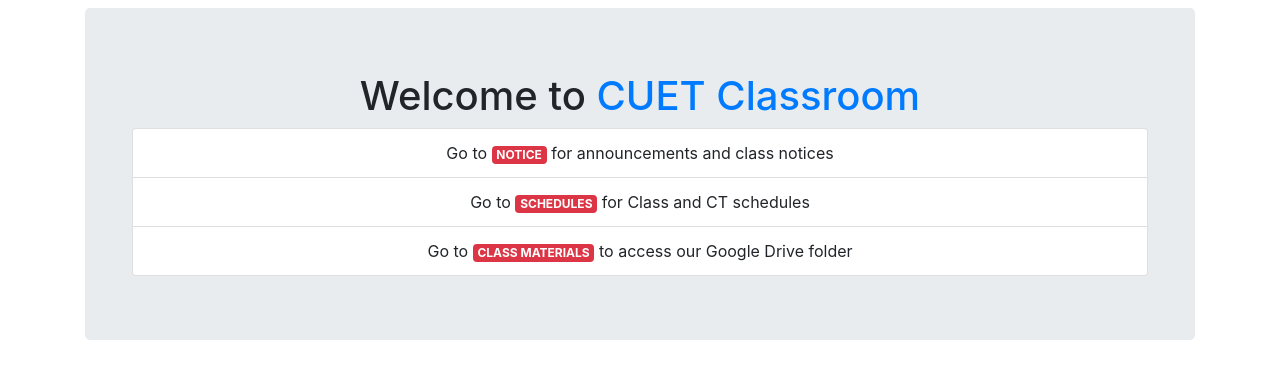
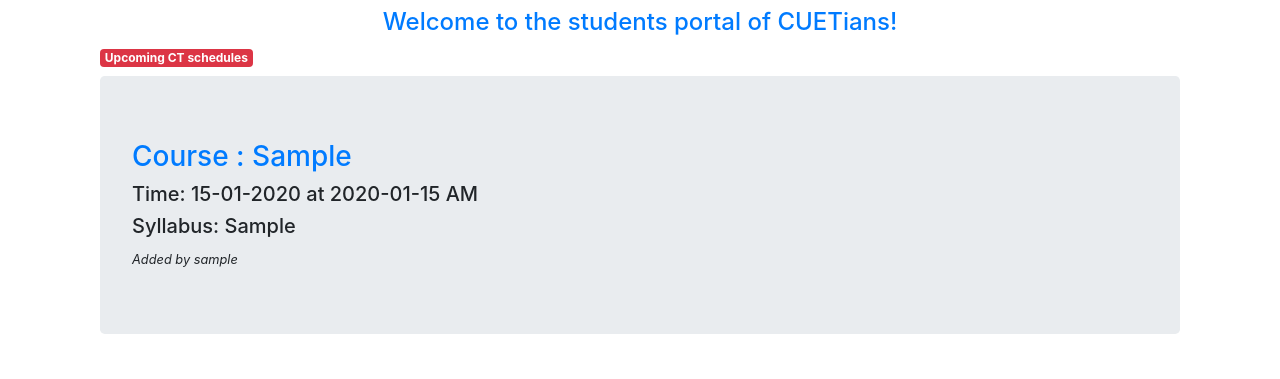
Before and after one commit to NafiAsib/cuet-classroom, a Flask app: page / in a window 1280 px wide. Shown: the part 64-443 px from the top of the page. Run offline with Flask 2, Linux system fonts and the light colour scheme; tables that the repository leaves empty hold one stand-in row (values such as "Sample post"); some libraries are stand-ins or nearby versions.

Commit message:
Layout Update

```diff
--- a/classroom/models.py
+++ b/classroom/models.py
@@ -9,17 +9,16 @@
     id = db.Column(db.Integer, primary_key=True)
     username = db.Column(db.String(20), nullable=False)
     email = db.Column(db.String(50), unique=True, nullable=False)
-    image_file = db.Column(db.String(20), nullable=False, default='default.jpg')
     password = db.Column(db.String(60), nullable=False)
     cts = db.relationship('Ct', backref='poster', lazy=True)
 
     def __repr__(self):
-        return f"User('{self.username}', '{self.email}', '{self.image_file}')"
+        return f"User('{self.username}', '{self.email}')"
 
 class Ct(db.Model):
     id = db.Column(db.Integer, primary_key=True)
     course = db.Column(db.String(10), nullable=False)
-    date = db.Column(db.String(10), nullable=False)
+    date = db.Column(db.DateTime, nullable=False)
     time = db.Column(db.String(10), nullable=False)
     syllabus = db.Column(db.String(50), nullable=False)
     user_id = db.Column(db.Integer, db.ForeignKey('user.id'), nullable=False)
--- a/classroom/routes.py
+++ b/classroom/routes.py
@@ -6,7 +6,8 @@
 
 @app.route('/')
 def index():
-    return render_template('index.html')
+    posts = Ct.query.all()
+    return render_template('index.html', posts=posts)
 
 @app.route('/register', methods=['GET', 'POST'])
 def register():
--- a/classroom/templates/index.html
+++ b/classroom/templates/index.html
@@ -1,17 +1,36 @@
 {% extends 'layout.html' %}
 
-{% block title %}
-CUET Classroom
-{% endblock %}
 {% block body %}
+<div class="text-center text-primary">
+    <h4>Welcome to the students portal of CUETians!</h4>
+</div>
+
+<div class="row">
+    <div class="col">
+        {% if posts is defined %}
+            <div class="container">
+                <span class="badge badge-danger text-center">Upcoming CT schedules</span>
+                {% for post in posts %}
+                    <div class="jumbotron mt-2 mb-2">
+                        <h3><a href="{{ url_for('post', post_id=post.id) }}">Course : {{ post.course }}</a></h3>
+                        <h5>Time: {{ post.date.strftime('%d-%m-%Y') }} at {{ post.time }} AM</h5>
+                        <h5>Syllabus: {{ post.syllabus }}</h5>
+                        <small><em>Added by {{ post.poster.username }}</em></small>
+                    </div>
+                {% endfor %}
+            </div>
+        {% else %}
             <div class="jumbotron text-center">
                 <div class="container">
                     <h1>Welcome to <span class="text-primary">CUET Classroom</span></h1>
                     <ul class="list-group">
                         <li class="list-group-item">Go to <a href="/notice"><span class="badge badge-danger">NOTICE</span></a> for announcements and class notices</li>
-            <li class="list-group-item">Go to <a href="/schedules"><span class="badge badge-danger">SCHEDULES</span></a> for Class and CT schedules</li>
+                        <li class="list-group-item">Go to <a href="{{ url_for('ct')}}"><span class="badge badge-danger">CT Schedules</span></a> for Class and CT schedules</li>
                         <li class="list-group-item">Go to <a href="https://drive.google.com/drive/folders/1mFihvyKYPyW4HiUVg1hJIiWdMjfK6MSX"><span class="badge badge-danger">CLASS MATERIALS</span></a> to access our Google Drive folder</li>
                     </ul>
                 </div>
-</div>
+            </div> <!-- jumbotron -->
+        {% endif %}
+    </div> <!-- col -->
+</div> <!-- row -->
 {% endblock %}
--- a/classroom/templates/layout.html
+++ b/classroom/templates/layout.html
@@ -13,7 +13,12 @@
       text-decoration: none;
     }
   </style>
-  <title>{% block title %}{% endblock %}</title>
+  {% if title %}
+    <title>{{ title }}</title>
+  {% else %}
+   <title>CUET Classroom</title>
+  {% endif %}
+
 </head>
 <body>
 {% include 'includes/_navbar.html' %}
--- /dev/null
+++ b/createDB.py
@@ -0,0 +1,3 @@
+from classroom import db
+from classroom.models import User, Ct
+db.create_all()
```
Also changed, not shown: classroom/forms.py (+5 -2 lines). Lines whose indentation alone changed are shown as unchanged.
